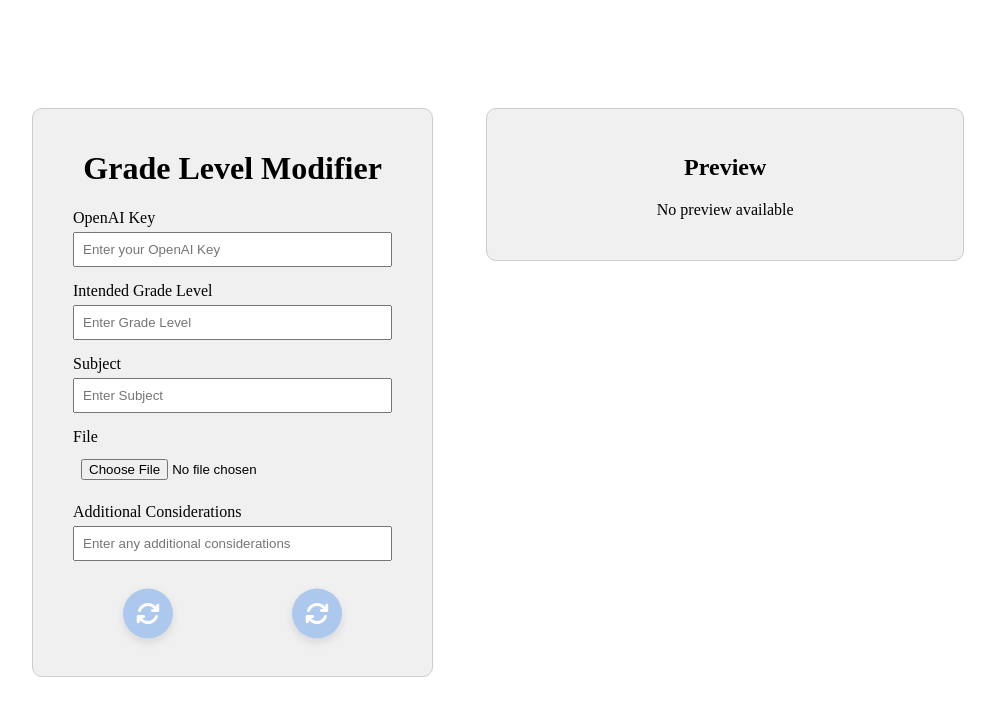
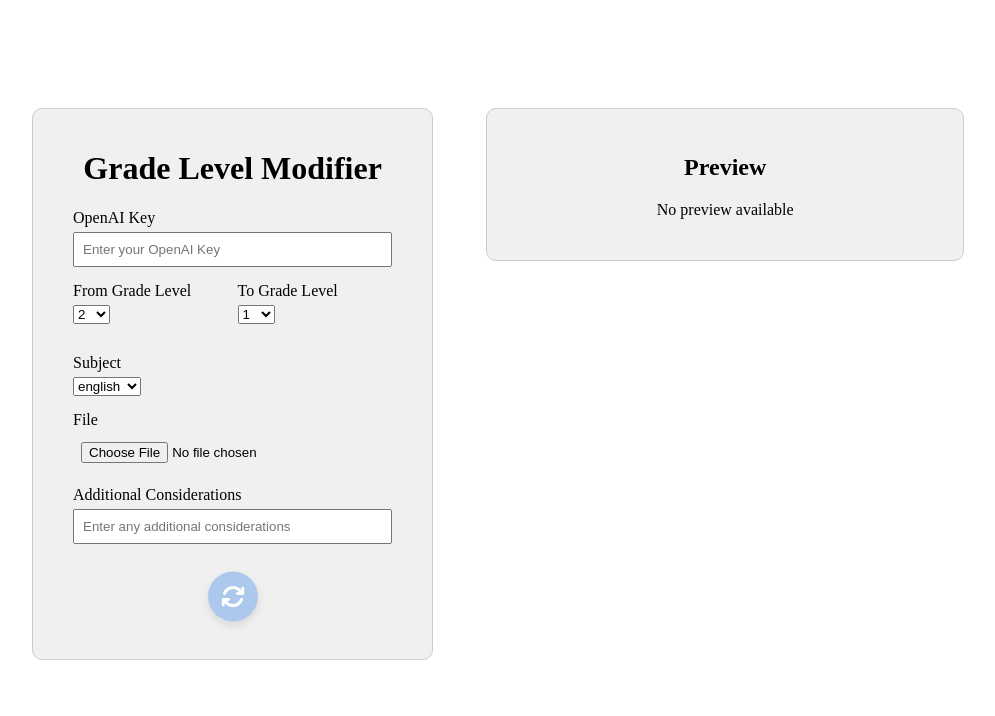
Before and after one commit to Dmw789/GL-Modifier, a React (Vite) app: page / in a window 1280 px wide. Shown: the top 716 px of the page, without its empty margins (142-1137 px from the left). Built offline with nearby package versions, Linux system fonts and the light colour scheme; the HTML template or start-up script is replaced by a standard one.

Commit message:
updated pdfViewer

```diff
--- a/src/components/form.module.css
+++ b/src/components/form.module.css
@@ -21,10 +21,24 @@
 .formContainer .buttons {
     display: flex;
     padding: 10px 50px;
-    justify-content: space-between;
+    justify-content: center;
 }
 
 .formHeader {
     text-align: center;
     padding-top: 20px;
 }
+
+.gradeLevelContainer {
+    display: flex;
+    justify-content: space-between;
+}
+
+.gradeLevelContainer div {
+    flex: 1;
+    margin-right: 10px;
+}
+
+.gradeLevelContainer div:last-child {
+    margin-right: 0;
+}
--- a/src/components/form.tsx
+++ b/src/components/form.tsx
@@ -4,7 +4,8 @@ import styles from './form.module.css';
 
 interface FormData {
   openAIKey: string;
-  intendedGL: string;
+  fromGradeLevel: string;
+  toGradeLevel: string;
   subject: string;
   file: File | null;
   additionalConsiderations: string;
@@ -15,15 +16,19 @@ interface FormProps {
 }
 
 const Form: React.FC<FormProps> = ({ onFileUpload }) => {
+  const gradeLevels = ['K', '1', '2', '3', '4', '5', '6', '7', '8', '9', '10', '11', '12'];
+  const subjects = ['english', 'science', 'math'];
+
   const [formData, setFormData] = useState<FormData>({
     openAIKey: '',
-    intendedGL: '',
-    subject: '',
+    fromGradeLevel: '2',
+    toGradeLevel: '1',
+    subject: 'english',
     file: null,
     additionalConsiderations: ''
   });
 
-  const handleChange = (e: React.ChangeEvent<HTMLInputElement>) => {
+  const handleChange = (e: React.ChangeEvent<HTMLInputElement | HTMLSelectElement>) => {
     const { name, value } = e.target;
     setFormData({
       ...formData,
@@ -42,6 +47,41 @@ const Form: React.FC<FormProps> = ({ onFileUpload }) => {
     }
   };
 
+  const handleSubjectChange = (e: React.ChangeEvent<HTMLSelectElement>) => {
+    const { value } = e.target;
+    setFormData({
+      ...formData,
+      subject: value,
+      toGradeLevel: "1"
+    });
+  };
+
+  const getToGradeOptions = () => {
+    const fromIndex = gradeLevels.indexOf(formData.fromGradeLevel);
+    if (formData.subject === 'math') {
+      const options = gradeLevels.map((level, index) => {
+        if (
+          index === fromIndex - 1 ||
+          index === fromIndex + 1
+        ) {
+          return <option key={level} value={level}>{level}</option>;
+        }
+        return (
+          <option key={level} value={level} disabled>
+            {level}
+          </option>
+        );
+      });
+      return options;
+    } else {
+      return gradeLevels.map((level) => (
+        <option key={level} value={level} disabled={level === formData.fromGradeLevel}>
+          {level}
+        </option>
+      ));
+    }
+  };
+
   const handleSubmit = (e: React.FormEvent<HTMLFormElement>) => {
     e.preventDefault();
     console.log('Form submitted:', formData);
@@ -49,10 +89,6 @@ const Form: React.FC<FormProps> = ({ onFileUpload }) => {
 
   const handleRegenerate = () => {
     console.log('Regenerate clicked');
-  };
-
-  const handleDownload = () => {
-    console.log('Download clicked');
   };
 
   return (
@@ -69,25 +105,45 @@ const Form: React.FC<FormProps> = ({ onFileUpload }) => {
             placeholder="Enter your OpenAI Key"
           />
         </div>
-        <div>
-          <label>Intended Grade Level</label>
-          <input
-            type="text"
-            name="intendedGL"
-            value={formData.intendedGL}
-            onChange={handleChange}
-            placeholder="Enter Grade Level"
-          />
+        <div className={styles.gradeLevelContainer}>
+          <div>
+            <label>From Grade Level</label>
+            <select
+              name="fromGradeLevel"
+              value={formData.fromGradeLevel}
+              onChange={handleChange}
+            >
+              {gradeLevels.map((level) => (
+                <option key={level} value={level}>
+                  {level}
+                </option>
+              ))}
+            </select>
+          </div>
+          <div>
+            <label>To Grade Level</label>
+            <select
+              name="toGradeLevel"
+              value={formData.toGradeLevel}
+              onChange={handleChange}
+            >
+              {getToGradeOptions()}
+            </select>
+          </div>
         </div>
         <div>
           <label>Subject</label>
-          <input
-            type="text"
+          <select
             name="subject"
             value={formData.subject}
-            onChange={handleChange}
-            placeholder="Enter Subject"
-          />
+            onChange={handleSubjectChange}
+          >
+            {subjects.map((subject) => (
+              <option key={subject} value={subject}>
+                {subject}
+              </option>
+            ))}
+          </select>
         </div>
         <div>
           <label>File</label>
@@ -105,7 +161,6 @@ const Form: React.FC<FormProps> = ({ onFileUpload }) => {
         </div>
         <div className={styles.buttons}>
           <Button onClick={handleRegenerate}/>
-          <Button onClick={handleDownload}/>
         </div>
       </form>
     </div>
--- a/src/components/pdfViewer.module.css
+++ b/src/components/pdfViewer.module.css
@@ -1,5 +1,5 @@
 .pdfViewerContainer {
     width: 95%;
-    height: 420px;
+    height: 400px;
     padding: 20px;
 }
--- a/src/components/pdfViewer.tsx
+++ b/src/components/pdfViewer.tsx
@@ -21,8 +21,8 @@ const PdfViewer: React.FC<PdfViewerProps> = ({ file }) => {
             defaultScale={SpecialZoomLevel.PageFit}
             initialPage={1}
           />
-          <Toolbar />
         </Worker>
+        <Toolbar />
     </div>
   );
 };
--- a/src/components/preview.module.css
+++ b/src/components/preview.module.css
@@ -7,5 +7,6 @@
     border-radius: 10px;
     width: 40%;
     height: 80%;
+    max-height: 80%;
     text-align: center;
 }
```
